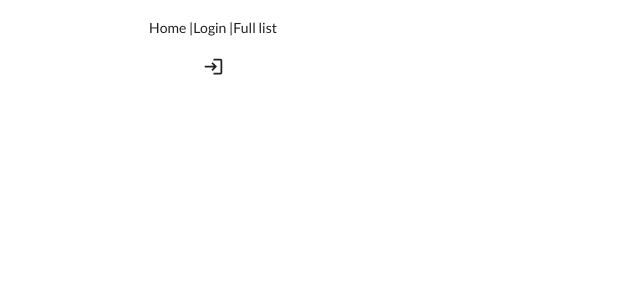
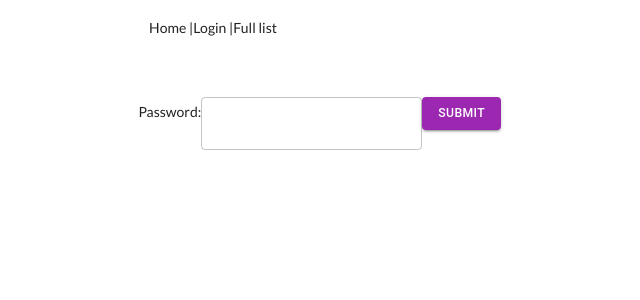
Before and after one commit to tamar9458/Practicum, a React (Create React App) app in the folder Mng-Workers-Client/: page /home in a window 1280 px wide. Both pictures are taken after a click on the element "Login |". Shown: the top 300 px of the page, without its empty margins (427-1067 px from the left). Built offline with nearby package versions, Linux system fonts and the light colour scheme.

Commit message:
update login

```diff
--- a/Mng-Workers-Client/src/App.js
+++ b/Mng-Workers-Client/src/App.js
@@ -7,6 +7,7 @@ import EmployeesList from './pages/employees/EmployeesList';
 import { Login } from '@mui/icons-material';
 import Home from './pages/Home';
 import Header from './pages/Header'
+import LogIn from './pages/login/LogIn';
 
 export const API_URL=`https://localhost:7282/api`
 
@@ -20,7 +21,7 @@ function App() {
       <header> <Header></Header></header>
       <Routes>
       <Route path="/home" element={<Home />}></Route>
-        <Route path="/login" element={<Login />}></Route>
+        <Route path="/login" element={<LogIn />}></Route>
         <Route path="/employees" element={<EmployeesList />}></Route>
         <Route path="/edit" element={<AddEmployee />}></Route>
       </Routes>
--- a/Mng-Workers-Client/src/pages/login/LogIn.js
+++ b/Mng-Workers-Client/src/pages/login/LogIn.js
@@ -3,16 +3,16 @@ import { Link, useNavigate, useLocation } from "react-router-dom"
 import { useForm } from "react-hook-form"
 import { yupResolver } from "@hookform/resolvers/yup"
 import * as yup from "yup"
-import { useState } from "react"
+import { useEffect, useState } from "react"
 import { useDispatch, useSelector } from "react-redux"
 import FingerprintIcon from '@mui/icons-material/Fingerprint';//טביעת אצבע
 import AccountCircle from '@mui/icons-material/AccountCircle';//איש
 import InputAdornment from '@mui/material/InputAdornment';
 import { TextField, Button } from '@mui/material';
-import { setUser } from "../service/user"
+import { setUser } from '../../service/user'
 
 
-export default () =>{
+export default () => {
     const dispatch = useDispatch();
     const [password, setPassword] = useState([]);
     const navigate = useNavigate();
@@ -22,40 +22,25 @@ export default () =>{
         roles: state.role.roles
     }));
     const onSubmit = (data) => {
-        dispatch(setUser(data,navigate))
+        console.log(data);
+        alert(data)
+        dispatch(setUser(data, navigate))
     }
+
     return (
         <div className="whiteBack login">
-            <form onSubmit={handleSubmit(onSubmit)}>
-                {/* <TextField style={{ width: '100%' }} label="User Name "
-                    margin="dense" {...register("userName")}
-                    InputProps={{ startAdornment: (<InputAdornment position="start"><AccountCircle /></InputAdornment>), }}
-                    error={!!errors.userName} helperText={errors.userName?.message} />
-                <br />
-
-                <TextField style={{ width: '100%' }} label="Password "
-                    margin="dense" type="password" {...register("password")}
-                    InputProps={{ startAdornment: (<InputAdornment position="start"><FingerprintIcon /></InputAdornment>), }}
-                    error={!!errors.password} helperText={errors.password?.message} />
-                <br />
-
-                <br />
-
-                <Button variant="contained" color="secondary" type="submit">Submit</Button>
-                <br />
-                <Link to={'/signUp'}>Don't have an account yet? Sign Up now</Link> */}
+            <form onSubmit={(data) => { onSubmit(data) }}>
                 <label>
                     Password:
-                    <TextField
-                        type="password"
-                        value={password}
-                        onChange={(e) => setPassword(e.target.value)}
-                    />
                 </label>
+                <TextField
+                    type="password"
+                    value={password}
+                    onChange={(e) => setPassword(e.target.value)}
+                />
                 <Button variant="contained" color="secondary" type="submit">Submit</Button>
 
             </form>
-            <div>jhgskrgdbn,k</div>
         </div>
     )
 }
```
